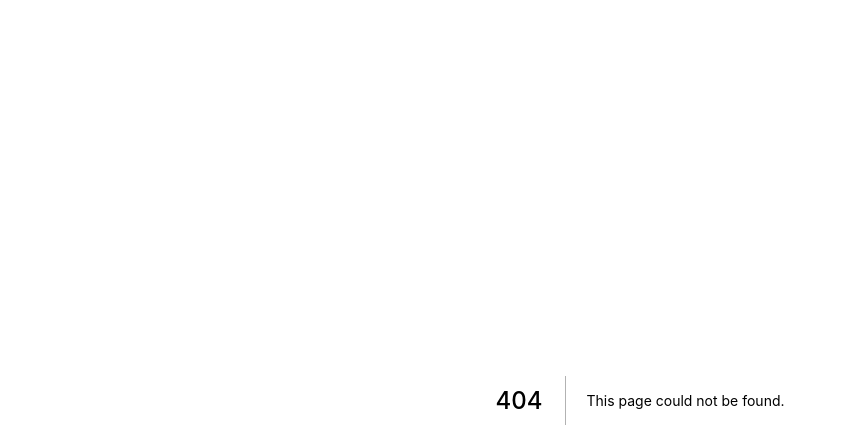
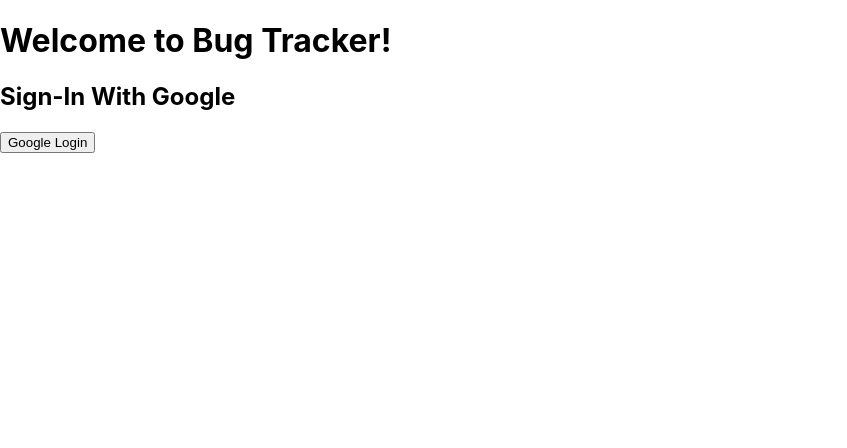
Before and after one commit to tomselden/bug-tracker, a Next.js app: page /login in a window 1280 px wide. Before the commit this address had no page. Shown: the top 448 px of the page, without its empty margins (0-847 px from the left). Built offline with nearby package versions, Linux system fonts and the light colour scheme.

Commit message:
added LoginPage skeleton and created a next.js app

```diff
--- /dev/null
+++ b/firebase/firebase.js
@@ -0,0 +1,19 @@
+import { initializeApp } from "firebase/app";
+import { getAuth, GoogleAuthProvider } from "firebase/auth";
+
+
+const firebaseConfig = {
+  apiKey: "AIzaSyBj5E733B8-xCuyons3M9dhEQE0W2s_2fE",
+  authDomain: "bug-tracker-de8bd.firebaseapp.com",
+  projectId: "bug-tracker-de8bd",
+  storageBucket: "bug-tracker-de8bd.appspot.com",
+  messagingSenderId: "196137404698",
+  appId: "1:196137404698:web:f04cf8658912463c1404a3",
+  measurementId: "G-MPY7F2CF7X",
+};
+
+const app = initializeApp(firebaseConfig);
+const auth = getAuth();
+const provider = new GoogleAuthProvider();
+
+export { auth, provider };
--- a/package.json
+++ b/package.json
@@ -9,6 +9,8 @@
     "lint": "next lint"
   },
   "dependencies": {
+    "firebase": "^9.8.1",
+    "local-storage": "^2.0.0",
     "next": "12.1.6",
     "react": "18.1.0",
     "react-dom": "18.1.0"
--- /dev/null
+++ b/pages/login.js
@@ -0,0 +1,37 @@
+import { getAuth, signInWithPopup, GoogleAuthProvider } from "firebase/auth";
+import { auth, provider } from "../firebase/firebase";
+import ls from "local-storage";
+
+const googleLogIn = async () => {
+  const { user: gUser } = await signInWithPopup(auth, provider);
+  const existingUser = await getUserByEmail(gUser.email).then((response) =>
+    response.json()
+  );
+  let loggedInUser;
+  if (existingUser.user) {
+    loggedInUser = existingUser;
+  } else {
+    loggedInUser = await createUser({
+      username: gUser.displayName,
+      email: gUser.email,
+      avatarURL: gUser.photoURL,
+    }).then((response) => response.json());
+  }
+  ls("self", loggedInUser.user);
+
+  window.location.href = "/chatrooms";
+};
+
+function LogIn() {
+  return (
+    <div>
+      <h1>Welcome to Bug Tracker!</h1>
+      <div>
+        <h2>Sign-In With Google</h2>
+        <button onClick={() => googleLogIn()}>Google Login</button>
+      </div>
+    </div>
+  );
+}
+
+export default LogIn;
```
Also changed, not shown: pages/index.js (+7 -6 lines), 2 other files (tests, documents, lock files or other folders).
